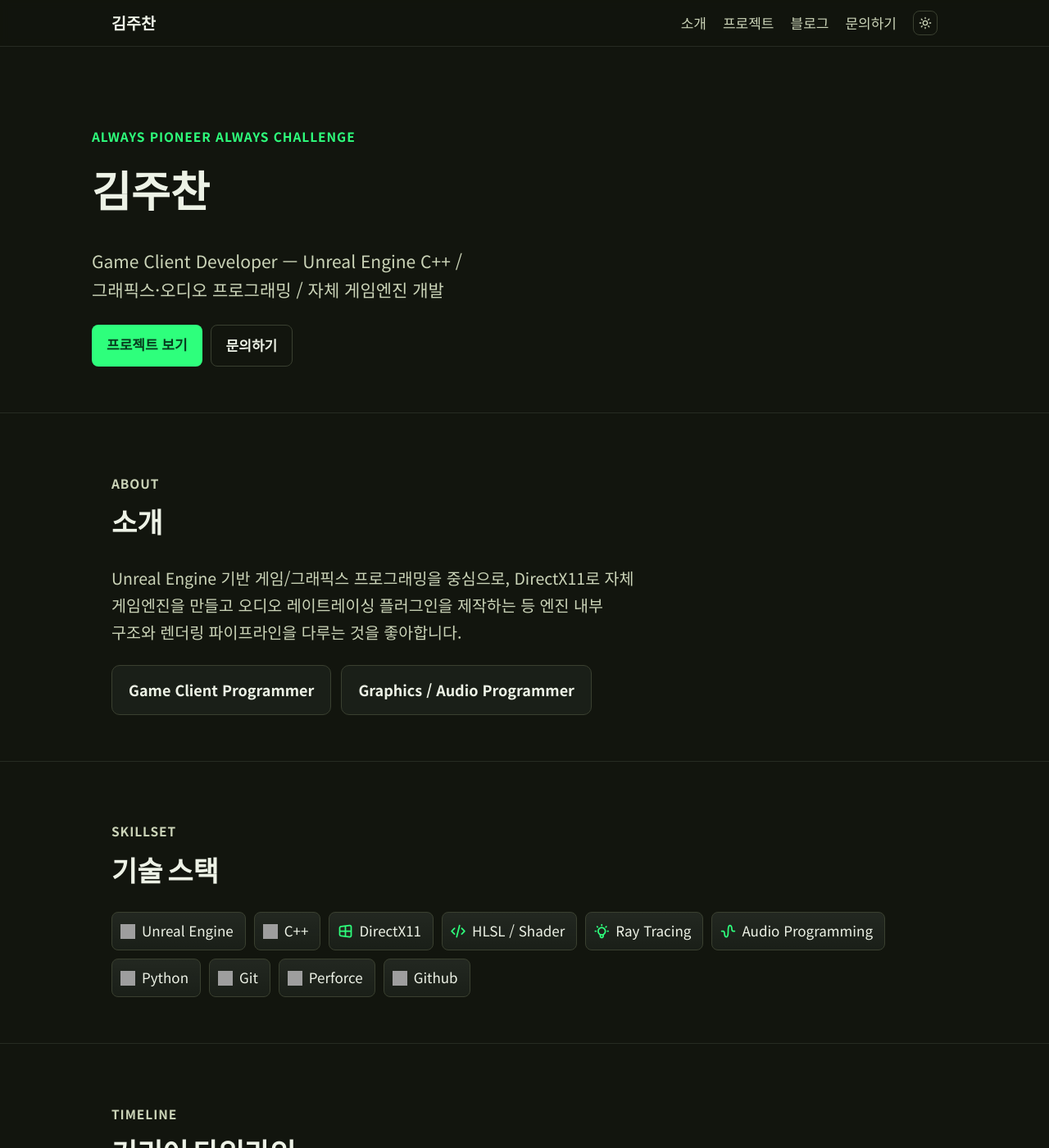
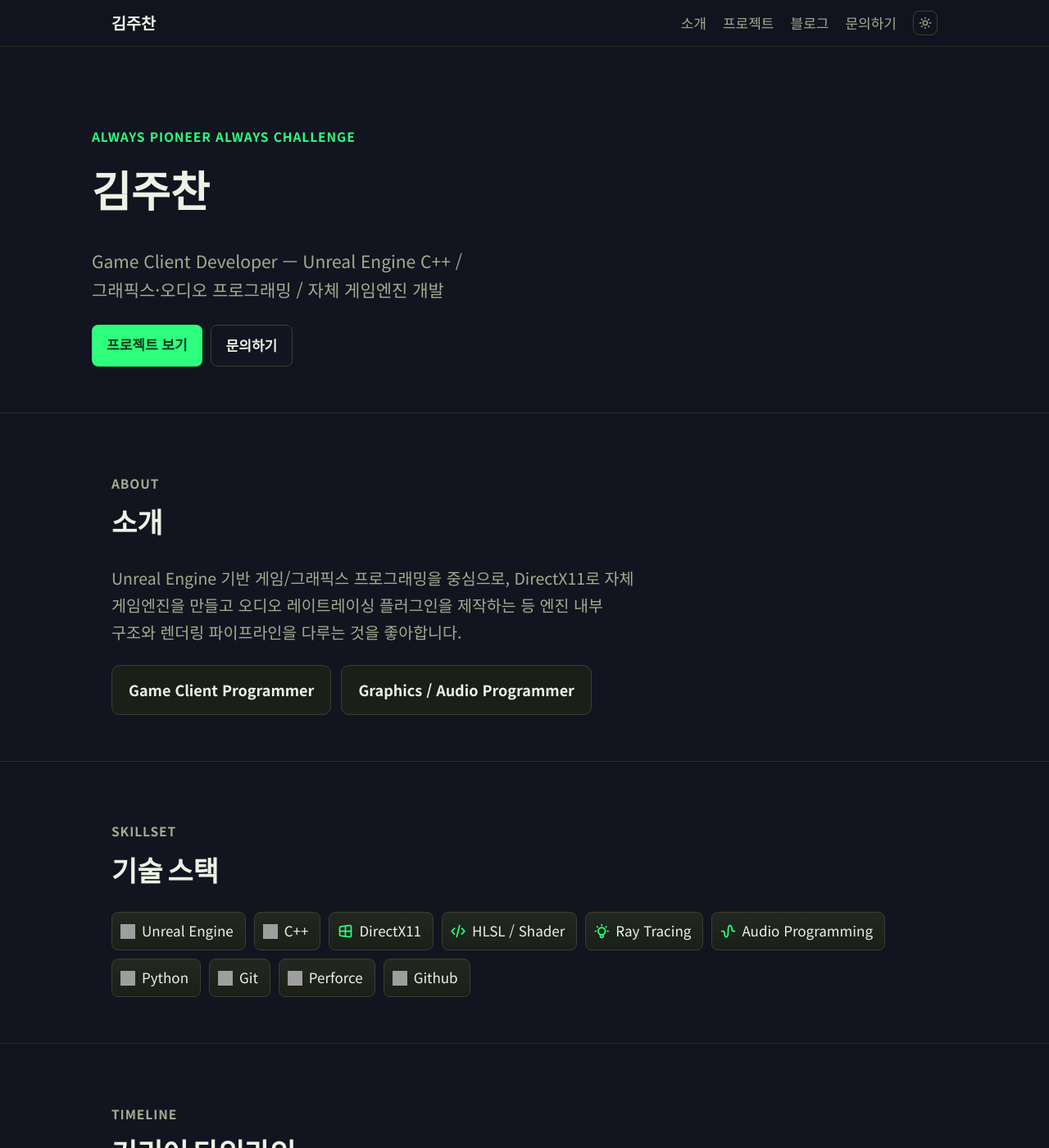
Before and after one commit to skamo3/skamo3.github.io, a Jekyll site: the page built from index.html, in a window 1280 px wide and 1400 px high. Shown: the whole window at 82% size. Built offline with Jekyll 4.4.1, drawn with Linux system fonts in a browser that asks for light colours; grey boxes are pictures that could not be loaded.

Commit message:
Revert bg/text-muted to blue-black, keep the new accent colors
The olive-black bg (#12150E) / brightened text-muted (#CBD4B8) from
the previous "harmony" pass didn't actually look better -- rolled
those two back to #12141F / #A3AC8F. accent (#2EFF7C) and accent2
(#FFD400) stay as-is; user likes both.

```diff
--- a/assets/css/style.css
+++ b/assets/css/style.css
@@ -1,12 +1,12 @@
 @import url("https://fonts.googleapis.com/css2?family=Poppins:wght@400;500;700;900&family=Noto+Sans+KR:wght@400;500;700;900&display=swap");
 
 :root {
-  --bg: #12150E;
+  --bg: #12141F;
   --card: #1A1F18;
   --border: #262B22;
   --border-strong: #3A4030;
   --text: #EDF2E6;
-  --text-muted: #CBD4B8;
+  --text-muted: #A3AC8F;
   --accent: #2EFF7C;
   --accent-dark: #073B1E;
   --accent2: #FFD400;
```
